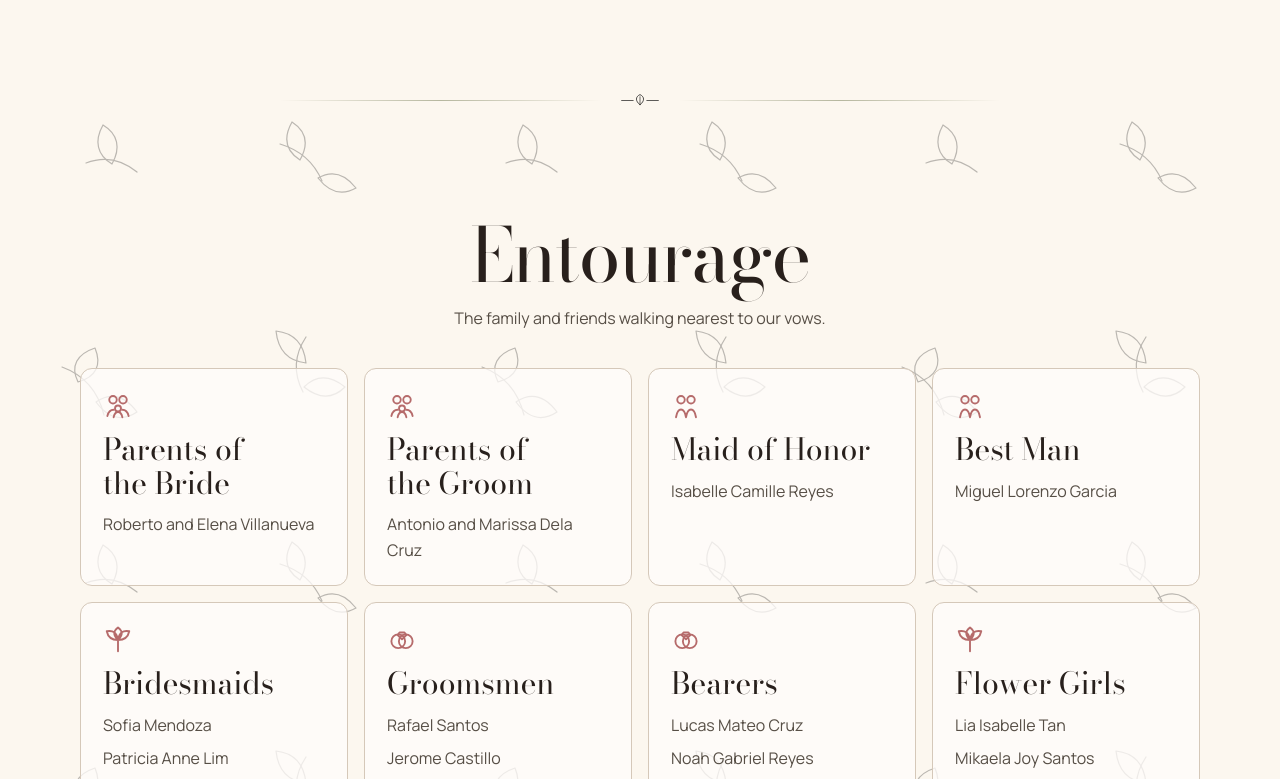
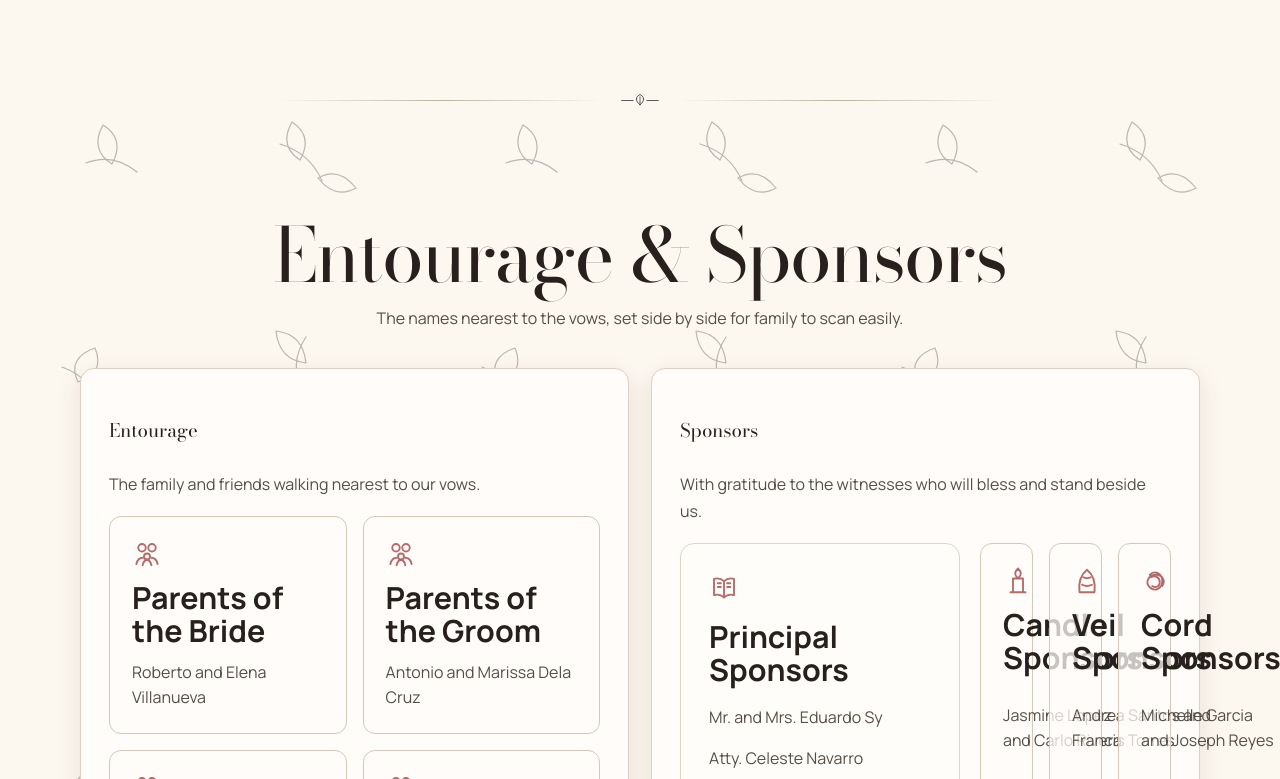
Before and after one commit to Aazirr/sample-rsvp-wedding-2, a React (Vite) app: page / in a window 1280 px wide. Shown: the part 3081-3860 px from the top of the page. Built offline with nearby package versions, Linux system fonts and the light colour scheme.

Commit message:
feat: split entourage and sponsors side by side

```diff
--- a/src/App.jsx
+++ b/src/App.jsx
@@ -377,35 +377,40 @@ export default function App() {
 
         <Divider />
 
-        <section className="section people-section" id="entourage">
-          <div className="section-heading">
-            <h2>Entourage</h2>
+        <section className="section people-split" id="entourage">
+          <div className="people-split-heading section-heading">
+            <h2>Entourage & Sponsors</h2>
+            <p>The names nearest to the vows, set side by side for family to scan easily.</p>
+          </div>
+
+          <div className="people-split-grid">
+            <article className="people-panel" id="people-entourage">
+              <div className="panel-head">
+                <h3>Entourage</h3>
                 <p>The family and friends walking nearest to our vows.</p>
               </div>
               <div className="people-grid">
                 {entourageGroups.map((group) => (
                   <article className="people-card" key={group.role}>
                     <Icon name={group.icon} />
-                <h3>{group.role}</h3>
+                    <h4>{group.role}</h4>
                     <ul>
                       {group.members.map((member) => <li key={member}>{member}</li>)}
                     </ul>
                   </article>
                 ))}
               </div>
-        </section>
+            </article>
 
-        <Divider />
-
-        <section className="section sponsors-section" id="sponsors">
-          <div className="section-heading">
-            <h2>Sponsors</h2>
+            <article className="people-panel" id="people-sponsors">
+              <div className="panel-head">
+                <h3>Sponsors</h3>
                 <p>With gratitude to the witnesses who will bless and stand beside us.</p>
               </div>
               <div className="sponsor-layout">
                 <article className="principal-list">
                   <Icon name="witness" />
-              <h3>Principal Sponsors</h3>
+                  <h4>Principal Sponsors</h4>
                   <ul>
                     {sponsors.principal.map((name) => <li key={name}>{name}</li>)}
                   </ul>
@@ -414,11 +419,13 @@ export default function App() {
                   {sponsors.secondary.map((group) => (
                     <article key={group.role}>
                       <Icon name={group.icon} />
-                  <h3>{group.role}</h3>
+                      <h4>{group.role}</h4>
                       <p>{group.members.join(" and ")}</p>
                     </article>
                   ))}
                 </div>
+              </div>
+            </article>
           </div>
         </section>
 
--- a/src/styles.css
+++ b/src/styles.css
@@ -478,9 +478,9 @@ h3,
 
 .timeline-item h3,
 .dress-copy h3,
-.people-card h3,
-.principal-list h3,
-.secondary-list h3,
+.people-card h4,
+.principal-list h4,
+.secondary-list h4,
 .thank-you h3 {
   margin: 0;
   font-size: clamp(1.35rem, 2.4vw, 1.9rem);
@@ -579,6 +579,38 @@ address {
   display: grid;
   grid-template-columns: repeat(auto-fit, minmax(230px, 1fr));
   gap: 16px;
+}
+
+.people-split-heading {
+  max-width: 760px;
+}
+
+.people-split-grid {
+  display: grid;
+  grid-template-columns: repeat(2, minmax(0, 1fr));
+  gap: 22px;
+  align-items: start;
+}
+
+.people-panel {
+  display: grid;
+  gap: 18px;
+  padding: 28px;
+  border: 1px solid color-mix(in oklab, var(--line) 86%, white);
+  border-radius: 14px;
+  background: color-mix(in oklab, var(--white) 90%, var(--cream));
+  box-shadow: var(--shadow);
+}
+
+.panel-head {
+  display: grid;
+  gap: 8px;
+}
+
+.panel-head p {
+  margin: 0;
+  color: var(--muted);
+  line-height: 1.7;
 }
 
 .people-card,
@@ -925,6 +957,10 @@ small {
     grid-template-columns: 1fr;
   }
 
+  .people-split-grid {
+    grid-template-columns: 1fr;
+  }
+
   .timeline {
     grid-template-columns: 1fr;
   }
@@ -1015,7 +1051,8 @@ small {
   .attendance-toggle,
   .conditional-fields,
   .secondary-list,
-  .gallery-grid {
+  .gallery-grid,
+  .people-split-grid {
     grid-template-columns: 1fr;
   }
 
```
Also changed, not shown: 1 other file (tests, documents, lock files or other folders). Lines whose indentation alone changed are shown as unchanged.
